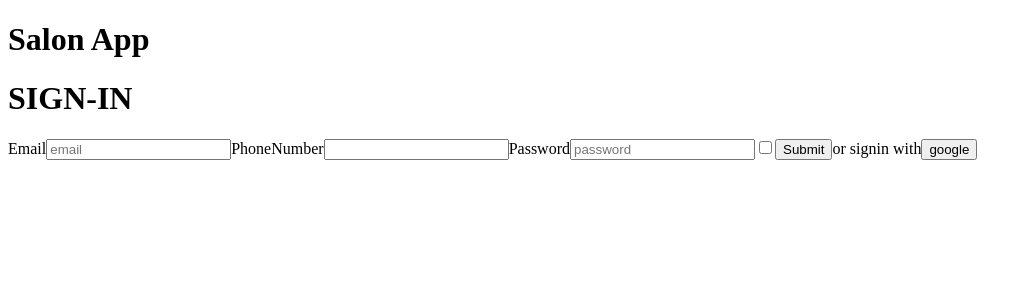
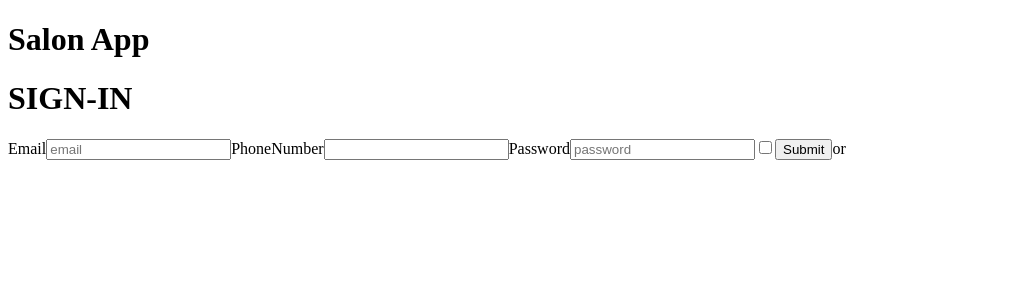
Before and after one commit to ruthvikthimmoji/salonapp, a Next.js app: page /signin in a window 1280 px wide. Shown: the top 300 px of the page, without its empty margins (0-1032 px from the left). Built offline with nearby package versions, Linux system fonts and the light colour scheme.

Commit message:
signin page updated

```diff
--- a/app/signin/page.tsx
+++ b/app/signin/page.tsx
@@ -17,20 +17,8 @@ const sigIn = () => {
           <input type="checkbox" id="checkbox" name="checkbox"/>
           <button type="submit">Submit</button>
           or
-          signin with
-          <a href='#' className='google'>
-            <button type='./google.com'> google</button>
-            </a>
-
-
       </form>
-
-
       </div>
-
-
-
-
   </div>
 )
 }
```
